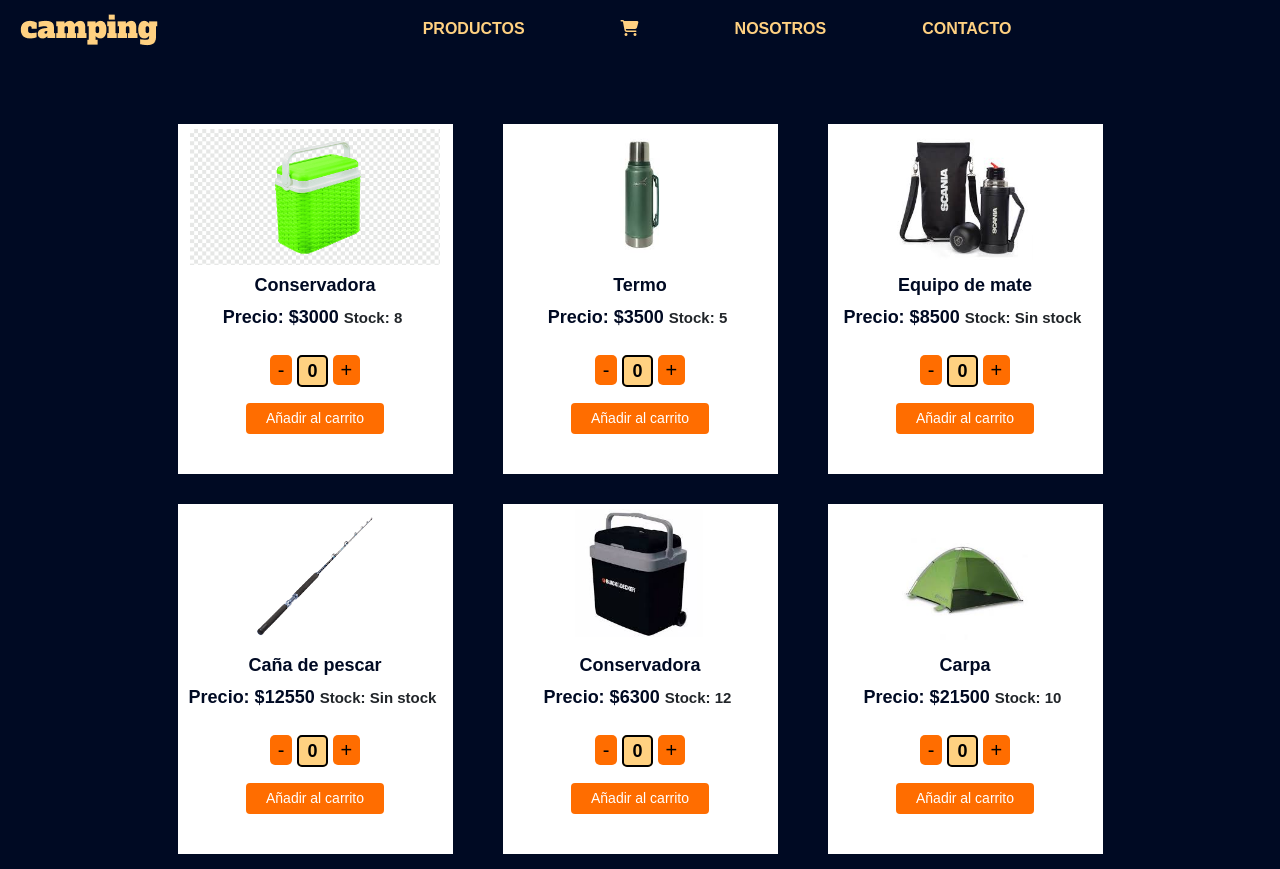
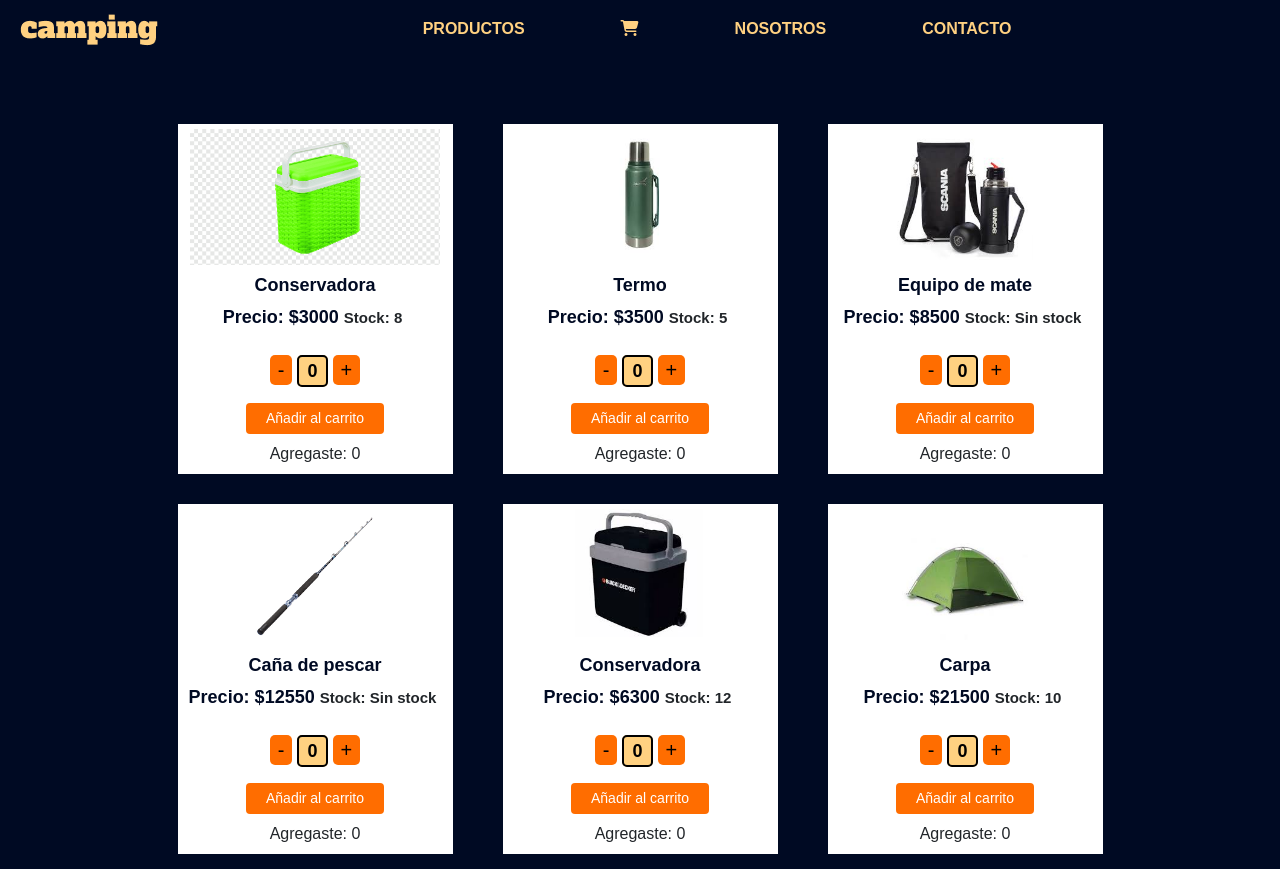
Before and after one commit to DelCampoFabian/DelCampoFabian-CursoReact, a React (Create React App) app: page / in a window 1280 px wide. Built offline with nearby package versions, Linux system fonts and the light colour scheme.

Commit message:
Desafio contador

```diff
--- a/src/App.js
+++ b/src/App.js
@@ -12,8 +12,7 @@ import ProductoSeis from "./assets/img/productoSeis.jpeg";
 
 
 function App() {
-
-
+//props a pasar al ItemListContainer
   const listaProductos= [
     {id : 1,nombre: "Conservadora",precio: 3000,imagen: ProductoUno, stock:8},
     {id : 2,nombre: "Termo",precio: 3500,imagen: ProductoDos, stock:5},
--- a/src/components/ItemCount/ItemCount.jsx
+++ b/src/components/ItemCount/ItemCount.jsx
@@ -4,15 +4,33 @@ import "./ItemCount.css"
 
 const ItemCount = (props) => {
     const [contador, setContador] = useState(0);
-    const {
-        productos
-        } = props
+    const {stock} = props;
+    const [productosAgregados, setProductosAgregados] = useState(0)
+    const cartelProductos = () => {
+        if (productosAgregados > stock) {
+            setTimeout(() => {
+                setProductosAgregados(0)
+            }, 1000);
+            return "Cantidad no disponible"
+
+        }else return "Agregaste: " + productosAgregados;
+    }
+
     return (
-        <div className="mt-3 p-2">
-            <button className="px-2 contador" onClick={() => {(contador != 0) ? setContador(contador-1): setContador(contador)}}>-</button>
-            <span className="px-2 contador__numero">{contador}</span>
-            <button className="px-2 contador" onClick={() => {(contador < productos) ? setContador( contador+1) : setContador(contador)}}>+</button>
+        <div>
+            <div className="mt-3 p-2">
+                <button className="px-2 contador" onClick={() => {(contador !== 0) ? setContador(contador-1): setContador(contador)}}>-</button>
+                <span className="px-2 contador__numero">{contador}</span>
+                <button className="px-2 contador" onClick={() => {(contador < stock) ? setContador( contador+1) : setContador(contador)}}>+</button>
+            </div>
+            <button className="productos__button" onClick={() => {
+                if (productosAgregados <= stock){
+                    setProductosAgregados(productosAgregados + contador);
+                }
+            }}>Añadir al carrito</button>
+            <p className="p-2"> {cartelProductos()}</p>
         </div>
+
     )
 }
 
--- a/src/components/ItemListContainer/ItemListContainer.jsx
+++ b/src/components/ItemListContainer/ItemListContainer.jsx
@@ -19,8 +19,8 @@ const ItemListContainer = (props) => {
                                     <span className="productos__precio">Precio: ${elemento.precio}</span>
                                     <span className="productos__stock">Stock: {(elemento.stock !== 0) ? [elemento.stock] : "Sin stock"}</span>
                                 </div>
-                                <ItemCount productos={elemento.stock}/>
-                                <button className="productos__button">Añadir al carrito</button>
+                                <ItemCount stock={elemento.stock}/>
+
                             </div>
                 })
             }
```
